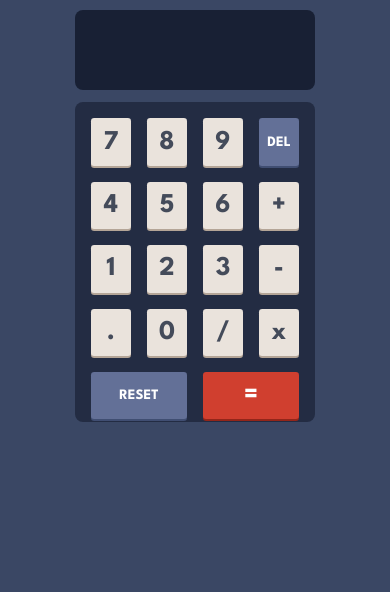
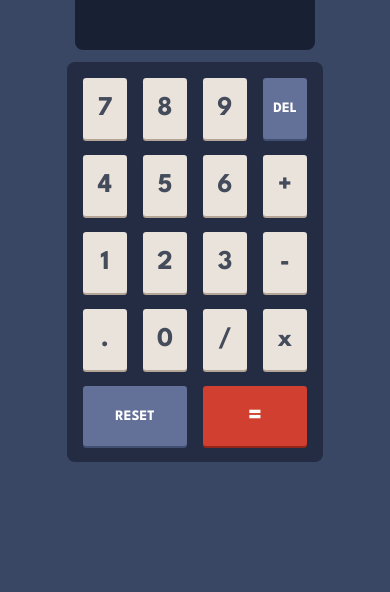
Before and after one commit to doukous/calculator-app, a plain HTML site: page index.html in a window 390 px wide. Shown: the part 252-844 px from the top of the page. Drawn offline with Linux system fonts and the light colour scheme.

Commit message:
Update style.css

```diff
--- a/style.css
+++ b/style.css
@@ -244,7 +244,8 @@ html, body {
 }
 @media (max-width: 440px) {
   .boutons {
-    width: 15rem;
+    width: 16rem;
+    height: 25rem;
   }
 }
 .boutons button {
```
